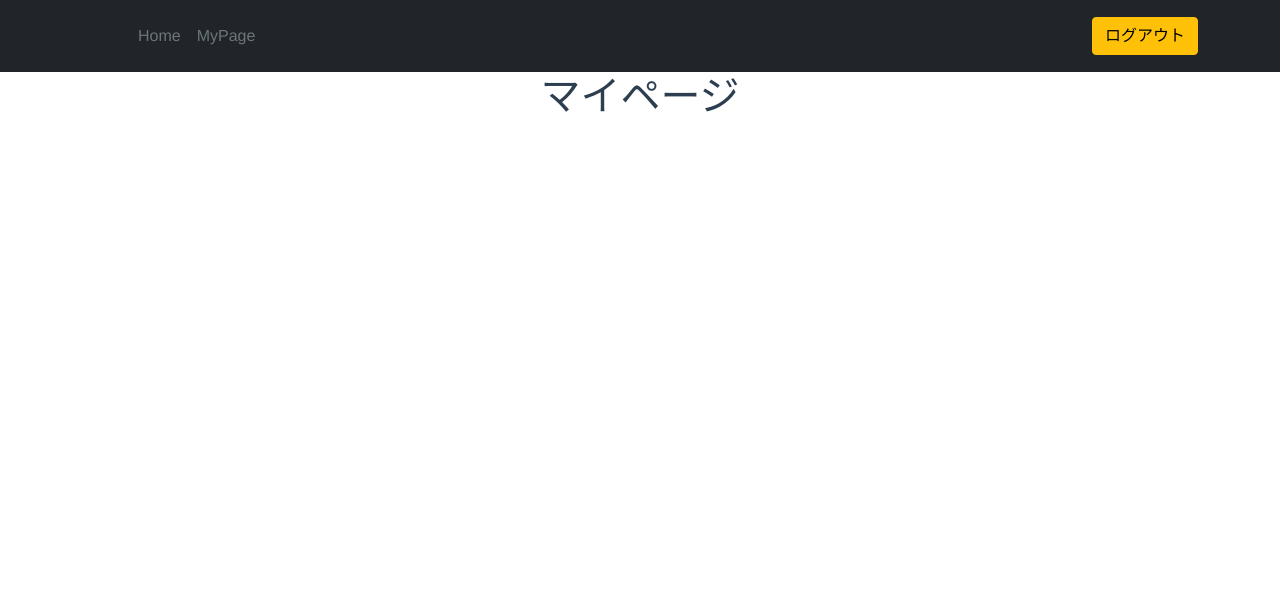
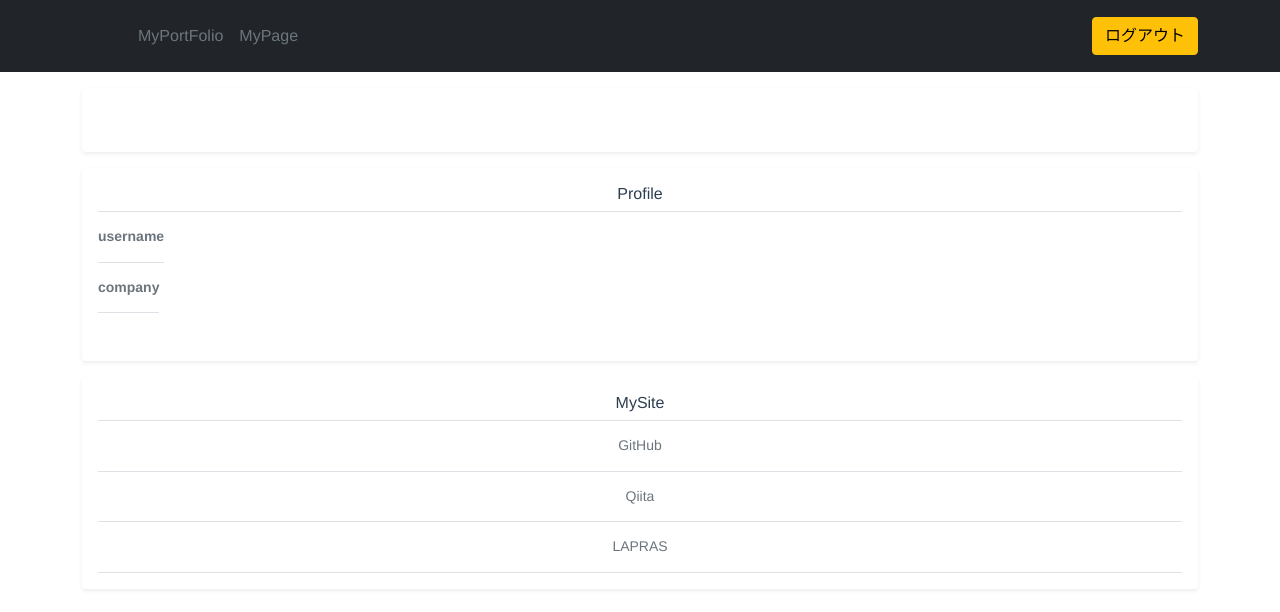
Before and after one commit to hukuryo/MyPort, a Vue app: page /#/mypage in a window 1280 px wide. Shown: the top 612 px of the page. Built offline with nearby package versions, Linux system fonts and the light colour scheme.

Commit message:
レイアウト修正

```diff
--- a/src/App.vue
+++ b/src/App.vue
@@ -6,7 +6,7 @@
           <svg class="bi me-2" width="40" height="32" role="img" aria-label="Bootstrap"><use xlink:href="#bootstrap"></use></svg>
         </a>
         <ul class="nav col-12 col-lg-auto me-lg-auto mb-2 justify-content-center mb-md-0">
-          <li ><router-link class="nav-link px-2 text-secondary" to="/home">Home</router-link></li>
+          <li ><router-link class="nav-link px-2 text-secondary" to="/home">MyPortFolio</router-link></li>
           <li ><router-link class="nav-link px-2 text-secondary" to="/mypage">MyPage</router-link></li>
         </ul>
         <div class="text-end">
--- a/src/views/HomeView.vue
+++ b/src/views/HomeView.vue
@@ -1,25 +1,22 @@
 <template>
   <div class="album py-5 bg-light">
     <div class="container">
-
       <div class="row row-cols-1 row-cols-sm-2 row-cols-md-3 g-3">
         <div class="col">
           <div class="card shadow-sm">
-            <svg class="bd-placeholder-img card-img-top" width="100%" height="225" xmlns="http://www.w3.org/2000/svg" role="img" aria-label="Placeholder: Thumbnail" preserveAspectRatio="xMidYMid slice" focusable="false"><title>Placeholder</title><rect width="100%" height="100%" fill="#55595c"></rect><text x="50%" y="50%" fill="#eceeef" dy=".3em">Thumbnail</text></svg>
-
             <div class="card-body">
-              <p class="card-text">This is a wider card with supporting text below as a natural lead-in to additional content. This content is a little bit longer.</p>
+              <p class="card-text">ポートフォリオの説明文</p>
               <div class="d-flex justify-content-between align-items-center">
                 <div class="btn-group">
                   <button type="button" class="btn btn-sm btn-outline-secondary">View</button>
                   <button type="button" class="btn btn-sm btn-outline-secondary">Edit</button>
                 </div>
-                <small class="text-muted">9 mins</small>
+                <small class="text-muted">作成日</small>
               </div>
             </div>
           </div>
         </div>
-             </div>
+      </div>
     </div>
   </div>
 </template>
--- a/src/views/LoginView.vue
+++ b/src/views/LoginView.vue
@@ -1,20 +1,16 @@
 <template>
     <main class="form-signin">
         <form>
-        <h1 class="h3 mb-3 fw-normal">ログイン</h1>
+            <h1 class="h3 mb-3 fw-normal">Login</h1>
             <div class="form-floating">
                 <input type="email" class="form-control" id="floatingInput" placeholder="name@example.com">
-        <label for="floatingInput">Email address</label>
+                <label for="floatingInput">USERNAME</label>
             </div>
             <div class="form-floating">
                 <input type="password" class="form-control" id="floatingPassword" placeholder="Password">
-        <label for="floatingPassword">Password</label>
+                <label for="floatingPassword">PASSWORD</label>
             </div>
-
-        <div class="checkbox mb-3">
-        </div>
-        <button class="w-100 btn btn-lg btn-primary" type="submit">Sign in</button>
-
+            <button class="w-100 btn btn-lg btn-success" type="submit">Sign in</button>
         </form>
     </main>
 </template>
--- a/src/views/MyPageView.vue
+++ b/src/views/MyPageView.vue
@@ -1,3 +1,49 @@
 <template>
-    <h1>マイページ</h1>
+    <main class="container">
+<div class="d-flex align-items-center p-3 my-3 text-white bg-purple rounded shadow-sm">
+    <div class="lh-1">
+    <h1 class="h6 mb-0 text-white lh-1">Bootstrap</h1>
+    <small>Since 2011</small>
+    </div>
+</div>
+
+<div class="my-3 p-3 bg-body rounded shadow-sm">
+    <h6 class="border-bottom pb-2 mb-0">Profile</h6>
+    <div class="d-flex text-muted pt-3">
+        <p class="pb-3 mb-0 small lh-sm border-bottom"><strong class="d-block text-gray-dark">username</strong></p>
+    </div>
+    <div class="d-flex text-muted pt-3">
+        <p class="pb-3 mb-0 small lh-sm border-bottom"><strong class="d-block text-gray-dark">company</strong></p>
+    </div>
+    <div class="d-flex text-muted pt-3">
+    </div>
+    <small class="d-block text-end mt-3">
+    </small>
+</div>
+
+<div class="my-3 p-3 bg-body rounded shadow-sm">
+    <h6 class="border-bottom pb-2 mb-0">MySite</h6>
+    <div class="d-flex text-muted pt-3">
+        <div class="pb-3 mb-0 small lh-sm border-bottom w-100">
+            <div class="d-flex justify-content-between">
+            </div>
+            <span class="d-block">GitHub</span>
+        </div>
+    </div>
+    <div class="d-flex text-muted pt-3">
+        <div class="pb-3 mb-0 small lh-sm border-bottom w-100">
+            <div class="d-flex justify-content-between">
+            </div>
+            <span class="d-block">Qiita</span>
+        </div>
+    </div>
+    <div class="d-flex text-muted pt-3">
+        <div class="pb-3 mb-0 small lh-sm border-bottom w-100">
+            <div class="d-flex justify-content-between">
+            </div>
+            <span class="d-block">LAPRAS</span>
+        </div>
+    </div>
+</div>
+</main>
 </template>
--- a/src/views/SignupView.vue
+++ b/src/views/SignupView.vue
@@ -1,7 +1,18 @@
 <template>
-    <div class="home">
-        <h2>ユーザー登録ページ</h2>
-    </div>
+    <main class="form-signin">
+        <form>
+            <h1 class="h3 mb-3 fw-normal">SignUp</h1>
+            <div class="form-floating">
+                <input type="email" class="form-control" id="floatingInput" placeholder="name@example.com">
+                <label for="floatingInput">USERNAME</label>
+            </div>
+            <div class="form-floating">
+                <input type="password" class="form-control" id="floatingPassword" placeholder="Password">
+                <label for="floatingPassword">PASSWORD</label>
+            </div>
+            <button class="w-100 btn btn-lg btn-success" type="submit">Sign up</button>
+        </form>
+    </main>
 </template>
 
 <script>
```
Also changed, not shown: src/components/UserForm.vue (added). Lines whose indentation alone changed are shown as unchanged.
